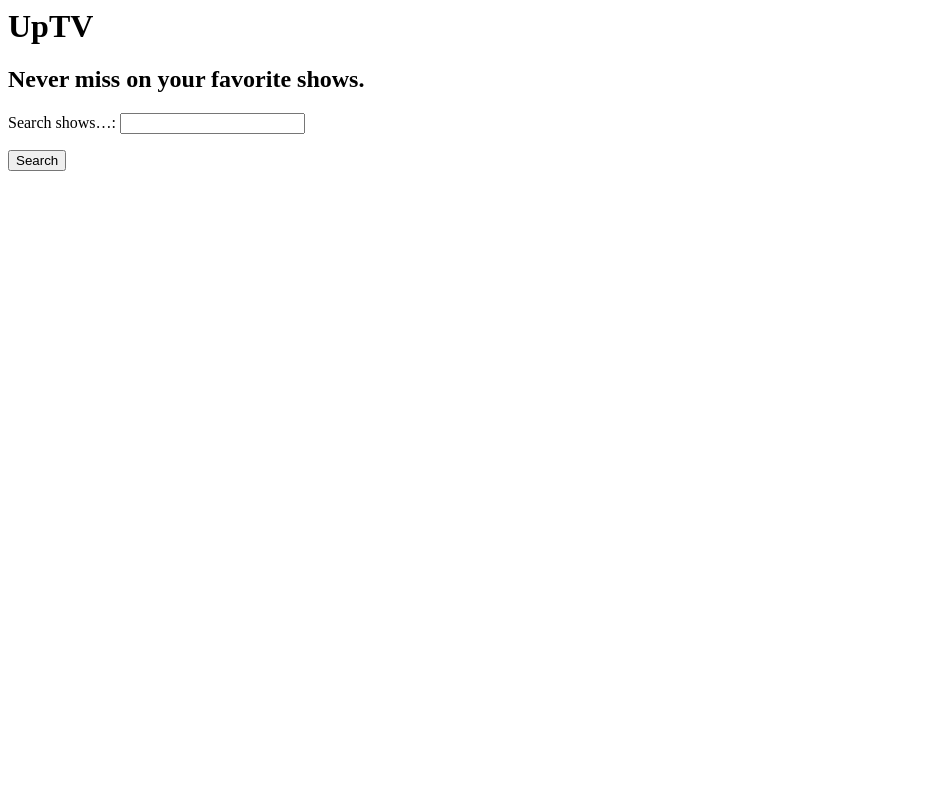
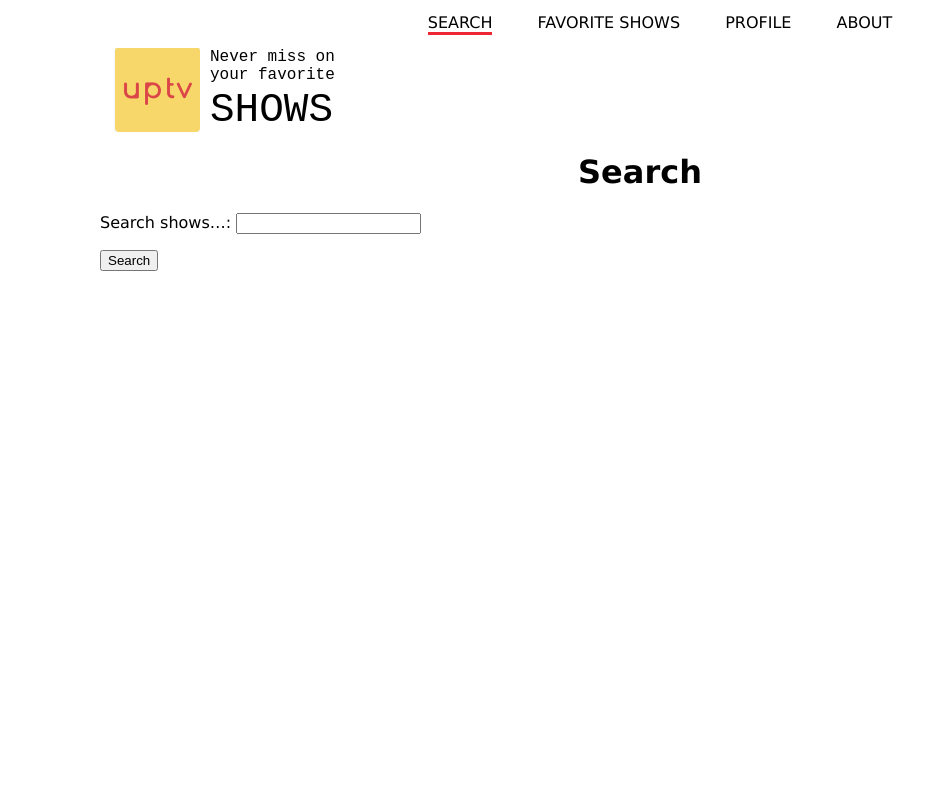
Before and after one commit to florimondmanca/tvseries, a Django app: page /search/ in a window 1280 px wide. Shown: the whole page, without its empty margins (0-944 px from the left). Run offline with Django 3.2, Linux system fonts and the light colour scheme.

Commit message:
feat : - added general style sheet as well as show details style sheet - added navbar to all template of series app

```diff
--- /dev/null
+++ b/series/static/series/style.css
@@ -0,0 +1,71 @@
+body, html {
+	margin-left: 50px;
+	margin-right: 50px;
+	font-family: Verdana, Geneva, sans-serif;
+
+}
+
+.header > span {
+    font-size: 15px;
+}
+
+.header {
+	font-family: "Courier New", sans-serif;
+	display: grid;
+	grid-gap: 10px;
+	width: 200px;
+}
+
+.header-right {
+	grid-column: 2;
+	grid-row: 1;
+    width: 150px;
+	text-align: justify;
+	vertical-align: auto;
+}
+
+.header-left {
+	grid-column: 1;
+	grid-row: 1;
+	width: 100px;
+	text-align: right;
+	vertical-align: middle;
+}
+
+#show {
+	font-variant: small-caps;
+	font-size: 58px;
+	text-align: center;
+	horiz-align: center;
+	line-height: 0.75em;
+}
+
+ul.navbar {
+	text-align: center;
+	text-transform: uppercase;
+	list-style-type: none;
+    margin-top: 0.8em;
+}
+
+li.onglet {
+	display: inline;
+}
+
+li.onglet > a {
+	text-decoration: none;
+	color: black;
+	margin-right: 20px;
+	margin-left: 20px;
+}
+
+li.onglet > a:hover {
+	border-bottom: 3px solid #f27981;
+}
+
+#active {
+	border-bottom: 3px solid #ef2734;
+}
+
+h1 {
+    text-align: center
+}
--- a/series/templates/series/search_series.html
+++ b/series/templates/series/search_series.html
@@ -1,6 +1,28 @@
-<h1>UpTV</h1>
+{% load static %}
 
-<h2>Never miss on your favorite shows.</h2>
+<link rel="stylesheet" type="text/css" href="{% static 'series/style.css' %}">
+
+<!--Navigation bar-->
+<ul class="navbar">
+    <li class="onglet"><a href="{% url 'search_series'%}" id="active">Search</a></li>
+    <li class="onglet"><a href="{% url 'search_series'%}">Favorite shows</a></li> <!--TODO link to favorite shows page-->
+    <li class="onglet"><a href="{% url 'search_series'%}">Profile</a></li> <!--TODO link to profile page-->
+    <li class="onglet"><a href="{% url 'search_series'%}">About</a></li> <!--TODO link to about page-->
+</ul>
+
+<div class = "header">
+    <div class="header-left">
+        <img  src="{% static 'series/uptv_logo.png' %}">
+    </div>
+    <div class="header-right">
+        <span>Never miss on</span> </br>
+        <span>your favorite</span> </br>
+        <span id="show">shows</span>
+    </div>
+</div>
+
+
+<h1>Search</h1>
 
 <form method="post">{% csrf_token %}
     {{ form.as_p }}
--- a/series/views.py
+++ b/series/views.py
@@ -44,5 +44,5 @@ class ShowDetailsView(View):
         return render(
             template_name='series/show_details.html',
             request=request,
-            context={'show': show, 'directors': ", ".join(show.directors), 'genres': ", ".join(show.genres)}
+            context={'show': show}
         )
```
Also changed, not shown: series/static/series/show_details.css (added, +31 -0 lines), series/templates/series/search_results.html (+25 -1 lines), series/templates/series/show_details.html (+49 -9 lines), series/static/__init__.py (added), series/static/series/__init__.py (added), series/static/series/uptv_logo.png (added).
